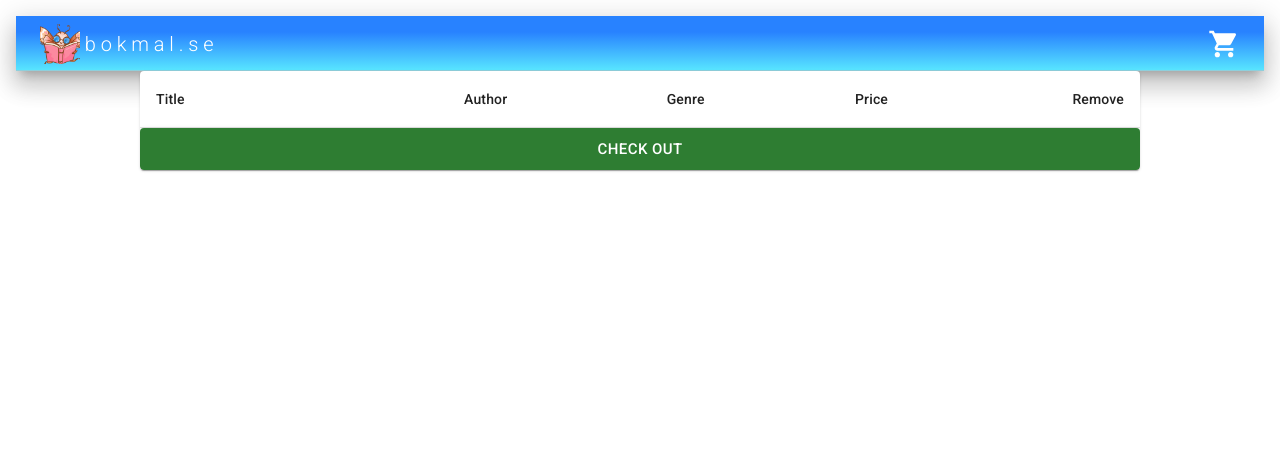
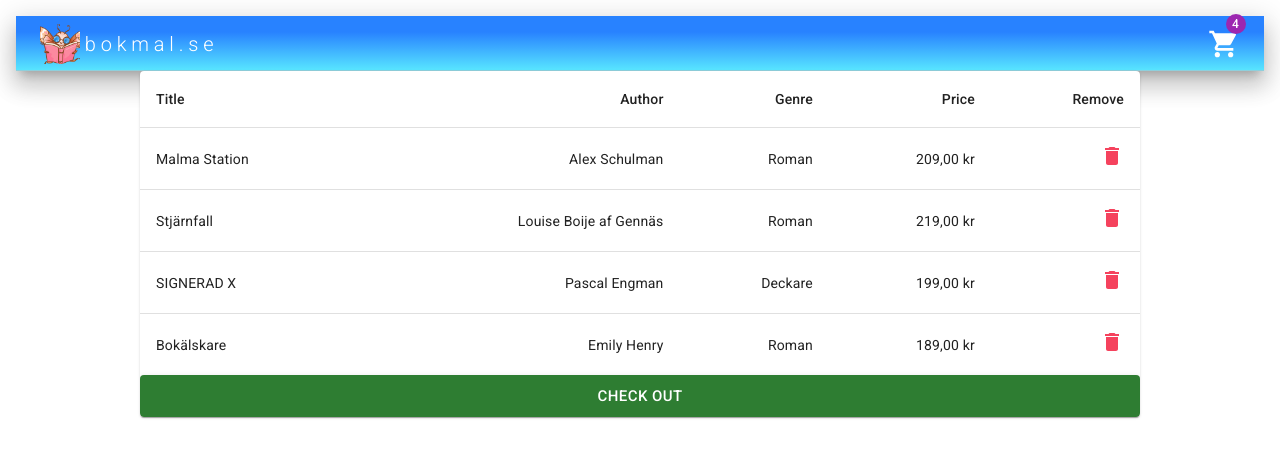
Before and after one commit to Banjo1337/Webshop, a React (Vite) app: page /shoppingcart in a window 1280 px wide. Shown: the top 458 px of the page. Built offline with nearby package versions, Linux system fonts and the light colour scheme.

Commit message:
added price formatting

```diff
--- a/src/contexts/CartContext.tsx
+++ b/src/contexts/CartContext.tsx
@@ -18,13 +18,53 @@ interface Props {
 }
 
 function CartProvider({ children }: Props) {
-  const [cart, setCart] = useState<Product[]>([]);
+  const [cart, setCart] = useState<Product[]>([  {
+    id: "1",
+    price: 209,
+    title: "Malma Station",
+    description:
+      "Alex Schulmans nya roman utspelar sig på ett tåg. Fem personer är på resa genom Sverige: ett gift par i kris, en ensamstående far och hans dotter, och en kvinna som söker svaret på en gåta som hennes mamma lämnat efter sig. De reser alla mot Malma station och varken de eller läsaren vet hur deras öden hänger samman, eller anar att det som händer på slutdestinationen kommer att omdefiniera deras liv. Malma station är en drabbande berättelse om familjehemligheter och oförrätter som gått i arv genom generationer  och jakten på sanningen som kan förändra allt.",
+    image: "https://s1.adlibris.com/images/63140428/malma-station.jpg",
+    author: "Alex Schulman",
+    category: "Roman",
+  },
+  {
+    id: "2",
+    price: 219,
+    title: "Stjärnfall",
+    description:
+      "Louise Boije af Gennäs är tillbaka med en fristående fortsättning på Stjärnor utan svindel  25 år senare! Julia och Gabriel lever ett tätt sammanflätat liv med sina nära vänner Eva och André. Deras gemensamma barn har vuxit upp nästan som syskon, de äter middagar tillsammans, firar högtider och är gudföräldrar åt varandras barn. Men plötsligt förändras allt. Julia och André inser att de har starka känslor för varandra och tvingas ställa sig frågan om de är villiga att offra allt för kärleken.",
+    image: "https://s2.adlibris.com/images/63025162/stjarnfall.jpg",
+    author: "Louise Boije af Gennäs",
+    category: "Roman",
+  },
+  {
+    id: "3",
+    price: 199,
+    title: "SIGNERAD X",
+    description:
+      "Sport- och spelindustrin exploderar, men bortom onlinebettingen finns en underjordisk marknad där de stora transaktionerna sker genom matchfixning, våld och korruption. En mördad fotbollsfru i en lyxvilla på Lidingö. En pojke i förorten med en framtid som idrottsstjärna. En utstött mellanstadielärare som drömmer om att bli sedd för den hon är. I den senaste delen i serien om Vanessa Frank vävs deras historier samman till ett fartfyllt drama och en omöjlig ekvation. Nu måste polisinspektör Vanessa Frank hitta den okända variabeln X innan det är för sent.",
+    image: "https://s2.adlibris.com/images/63926849/signerad-x.jpg",
+    author: "Pascal Engman",
+    category: "Deckare",
+  },
+  {
+    id: "4",
+    price: 189,
+    title: "Bokälskare",
+    description:
+      "Hela Nora Stephens liv består av böcker. Som litterär agent i New York gör hon allt för sina författare, men också för sin älskade lillasyster Libby. Så när Libby ber Nora följa med till den idylliska småstaden Sunshine Falls i North Carolina ställer hon upp, om än motvilligt. Planen är att de ska ha en avkopplande systersemester tillsammans, samtidigt som Libby i hemlighet hoppas att Nora ska bli hjälte i sitt eget liv och inte bara i andras. Men i stället för picknickar i mysiga gläntor och heta möten med någon sexig skogshuggare eller snygg landsortsläkare, springer Nora ideligen på Charlie Lastra, en butter förläggare som också kommer från New York. Det skulle kanske ha kunnat bli gulligt och romantiskt, om det inte vore för det faktum att Nora och Charlie redan har träffats massor av gånger hemma i stan, och det har aldrig varit det minsta gulligt.",
+    image: "https://s2.adlibris.com/images/62596140/bokalskare.jpg",
+    author: "Emily Henry",
+    category: "Roman",
+  },]);
 
   const addToCart = (product: Product) => {
     //TODO
   };
   const removeFromCart = (product: Product) => {
     //TODO
+    console.log(product)
   };
 
   return (
--- a/src/pages/ShoppingCart.tsx
+++ b/src/pages/ShoppingCart.tsx
@@ -11,6 +11,11 @@ import { Button } from '@mui/material';
 
 export default function BasicTable() {
   const { cart, removeFromCart } = useCart();
+  var formatter = new Intl.NumberFormat('sv-SE', {
+    style: 'currency',
+    currency: 'SEK',
+  })
+
   return (
     <main style={{maxWidth: "1000px", margin: "0 auto"}}>
       <TableContainer component={Paper} sx={{display: "flex", flexDirection: "column"}}>
@@ -35,7 +40,7 @@ export default function BasicTable() {
                 </TableCell>
                 <TableCell align="right">{product.author}</TableCell>
                 <TableCell align="right">{product.category}</TableCell>
-                <TableCell align="right">{product.price}</TableCell>
+                <TableCell align="right">{formatter.format(product.price)}</TableCell>
                 <TableCell align="right">
                   <DeleteIcon
                     sx={{color: "#F5425D"}}
```
